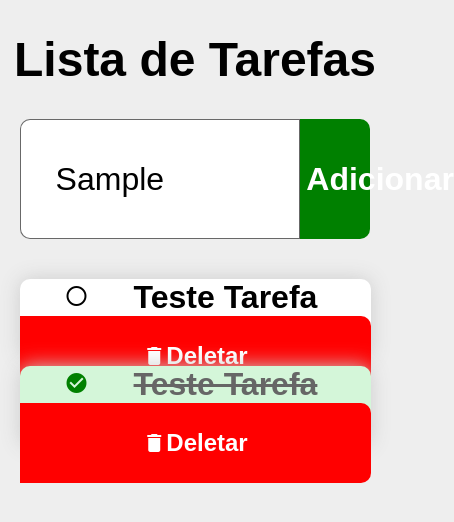
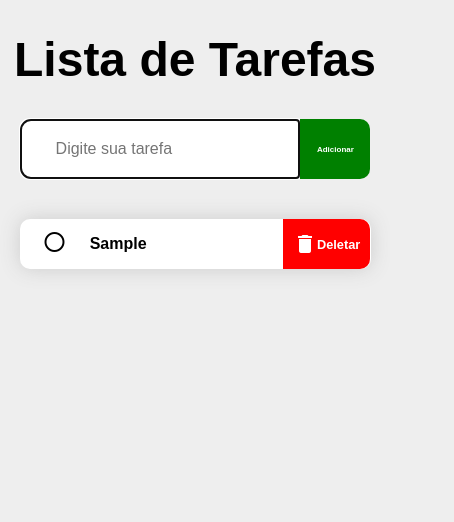
Before and after one commit to prycilla-valente/lista-de-tarefas, a plain HTML site: page index.html in a window 390 px wide. Both pictures are taken after typing "Sample" into the empty fields and a click on the button "Adicionar". Shown: the whole page, 454 px wide, since content can reach past the window. Drawn offline with nearby package versions, Linux system fonts and the light colour scheme.

Commit message:
feat: finalização da Lista de Tarefas

```diff
--- a/css/style.css
+++ b/css/style.css
@@ -116,6 +116,55 @@ main {
     border-bottom-right-radius: 10px;
 }
 
-.check_circle {
-    color:green;
+
+.item.clicado .item-icone {
+    color: green;
 }
+
+@media (max-width: 768px) {
+    input {
+        height: 80px;
+        font-size: 1.5rem;
+    }
+    button.add {
+        height: 80px;
+        font-size: 1.5rem;
+    }
+    .item {
+        height: 60px;
+    }
+    .item-icone {
+        font-size: 1.5rem;
+    }
+    .item-nome {
+        font-size: 1.5rem;
+    }
+    .delete {
+        font-size: 1rem;
+        height: 60px;
+    }
+}
+
+@media (max-width: 480px) {
+    input {
+        height: 60px;
+        font-size: 1rem;
+    }
+    button.add {
+        height: 60px;
+        font-size: 0.5rem;
+    }
+    .item {
+        height: 50px;
+    }
+    .item-icone {
+        font-size: 1rem;
+    }
+    .item-nome {
+        font-size: 1rem;
+    }
+    .delete {
+        font-size: 0.8rem;
+        height: 50px;
+    }
+}
--- a/index.html
+++ b/index.html
@@ -5,9 +5,7 @@
     <meta charset="UTF-8">
     <meta name="viewport" content="width=device-width, initial-scale=1.0">
     <link rel="stylesheet" href="css/style.css">
-    <link href="
-    https://cdn.jsdelivr.net/npm/material-icons@1.13.14/iconfont/material-icons.min.css
-    " rel="stylesheet">
+    <link href="https://fonts.googleapis.com/icon?family=Material+Icons" rel="stylesheet">
     <title>Lista de Tarefas</title>
 </head>
 
@@ -20,32 +18,11 @@
 
     <header>
         <input id="inputTarefa" type="text" placeholder="Digite sua tarefa">
-        <button class="add"> Adicionar</button>
+        <button onclick="addTarefa()" id="btn-add" class="add"> Adicionar</button>
     </header>
 
     <main id="areaLista">
-        <div class="item">
-            <div class="item-icone">
-                <i class="material-icons">radio_button_unchecked</i>
-            </div>
-            <div class="item-nome">
-                Teste Tarefa
-            </div>
-            <div class="item-botao">
-                <button class="delete"><i class="material-icons">delete</i> Deletar</button>
-            </div>
-        </div>
-          <div class="item clicado">
-            <div class="item-icone">
-                <i class="material-icons check_circle">check_circle</i>
-            </div>
-            <div class="item-nome">
-                Teste Tarefa
-            </div>
-            <div class="item-botao">
-                <button class="delete"><i class="material-icons">delete</i> Deletar</button>
-            </div>
-        </div>
+
     </main>
 
     <script src="js/controle.js"></script>
--- a/js/controle.js
+++ b/js/controle.js
@@ -0,0 +1,82 @@
+let contador = 0;
+
+let input = document.getElementById("inputTarefa"); // Pega o elemento de input da tarefa
+let btnAdd = document.getElementById("btn-add"); // Pega o botão de adicionar tarefa
+let main = document.getElementById("areaLista")
+
+function addTarefa() {
+    //pegar primeiro o valor digitado no input
+    let valorInput = input.value;
+
+    // se não for vazio, nem nulo, nem indefinido
+
+    if((valorInput !=="") && (valorInput!==null) && (valorInput!==undefined)) {
+        // !== significa "diferente de" e é usado para comparar valores sem conversão de tipo
+        // && significa "e" e é usado para combinar múltiplas condições
+
+        ++contador;
+
+
+
+        let novoItem = `
+         <div id="${contador}" class="item">
+            <div onclick="marcarTarefa(${contador})" class="item-icone">
+                <i id="icone_${contador}" class="material-icons">radio_button_unchecked</i>
+            </div>
+            <div onclick="marcarTarefa(${contador})" class="item-nome">
+                ${valorInput}
+
+            </div>
+            <div class="item-botao">
+                <button onclick="deletar(${contador})" class="delete"><i class="material-icons">delete</i> Deletar</button>
+            </div>
+        </div>
+
+        `;
+
+        // ADICIONAR NOVO ITEM NO MAIN
+        main.innerHTML += novoItem;
+
+        // ZERAR OS CAMPINHOS
+        input.value ="";
+        input.focus(); // Coloca o foco de volta no input para facilitar a digitação da próxima tarefa
+
+
+    }
+}
+// serve para deletar uma tarefa específica pelo seu id
+function deletar(id) {
+    var tarefa = document.getElementById(id);
+    tarefa.remove();
+}
+
+function marcarTarefa(id) {
+    var item = document.getElementById(id);
+    var classe = item.getAttribute("class");
+
+    console.log(classe);
+
+    var icone = document.getElementById("icone_" + id);
+
+    if (classe == "item") {
+        item.classList.add("clicado");
+
+        icone.innerText = "check_circle";
+
+        item.parentNode.appendChild(item); // serve para mover o item clicado para o final da lista
+
+    } else {
+        item.classList.remove("clicado");
+
+        icone.innerText = "radio_button_unchecked";
+    }
+}
+
+// ADICIONAR TAREFA AO TECLEAR ENTER
+input.addEventListener("keyup", function(event) {
+    // SE TECLOU ENTER (13)
+    if (event.keyCode === 13) {
+        event.preventDefault(); // Impede o comportamento padrão do Enter, que pode ser enviar um formulário
+        btnAdd.click()
+    }
+});
```
